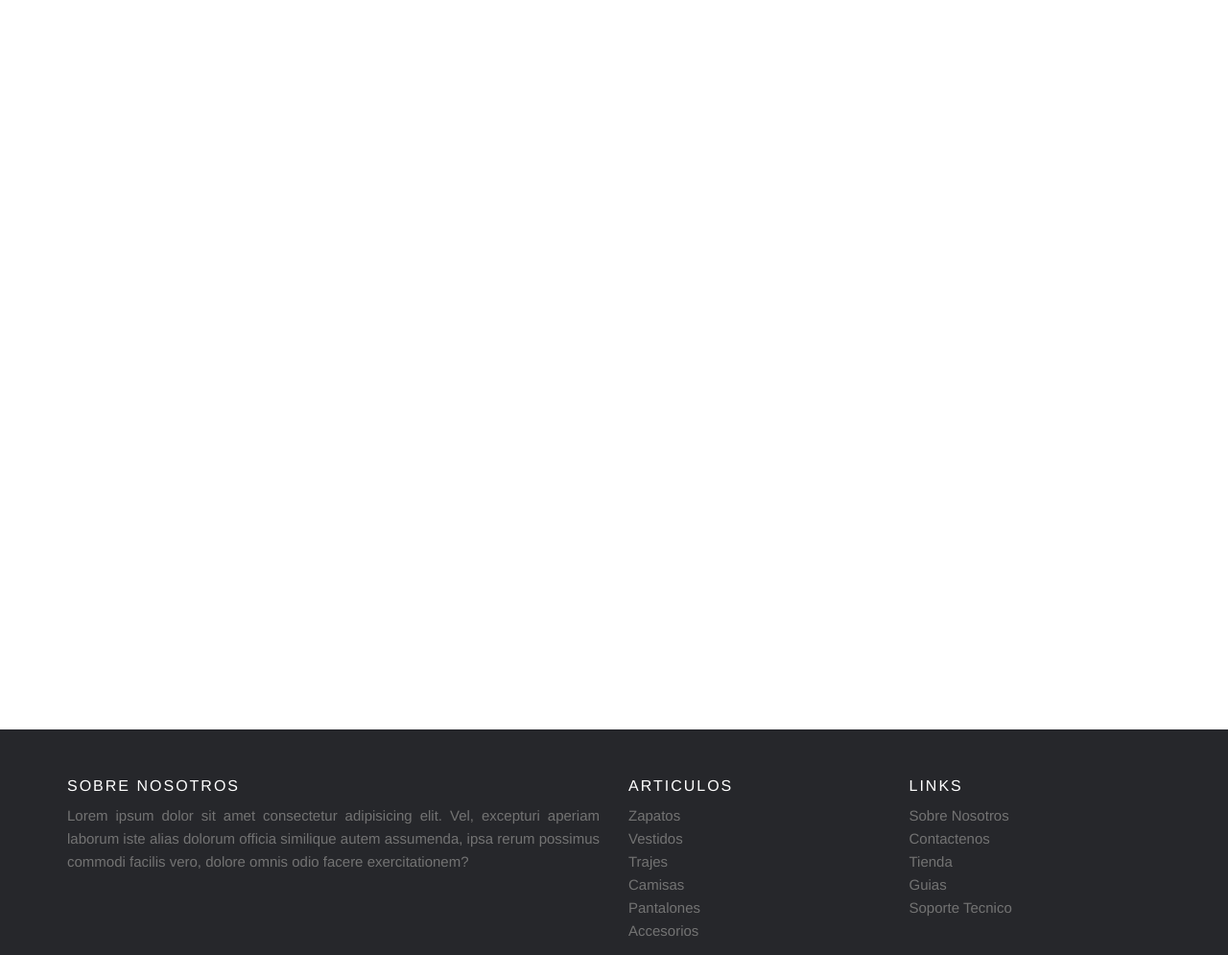
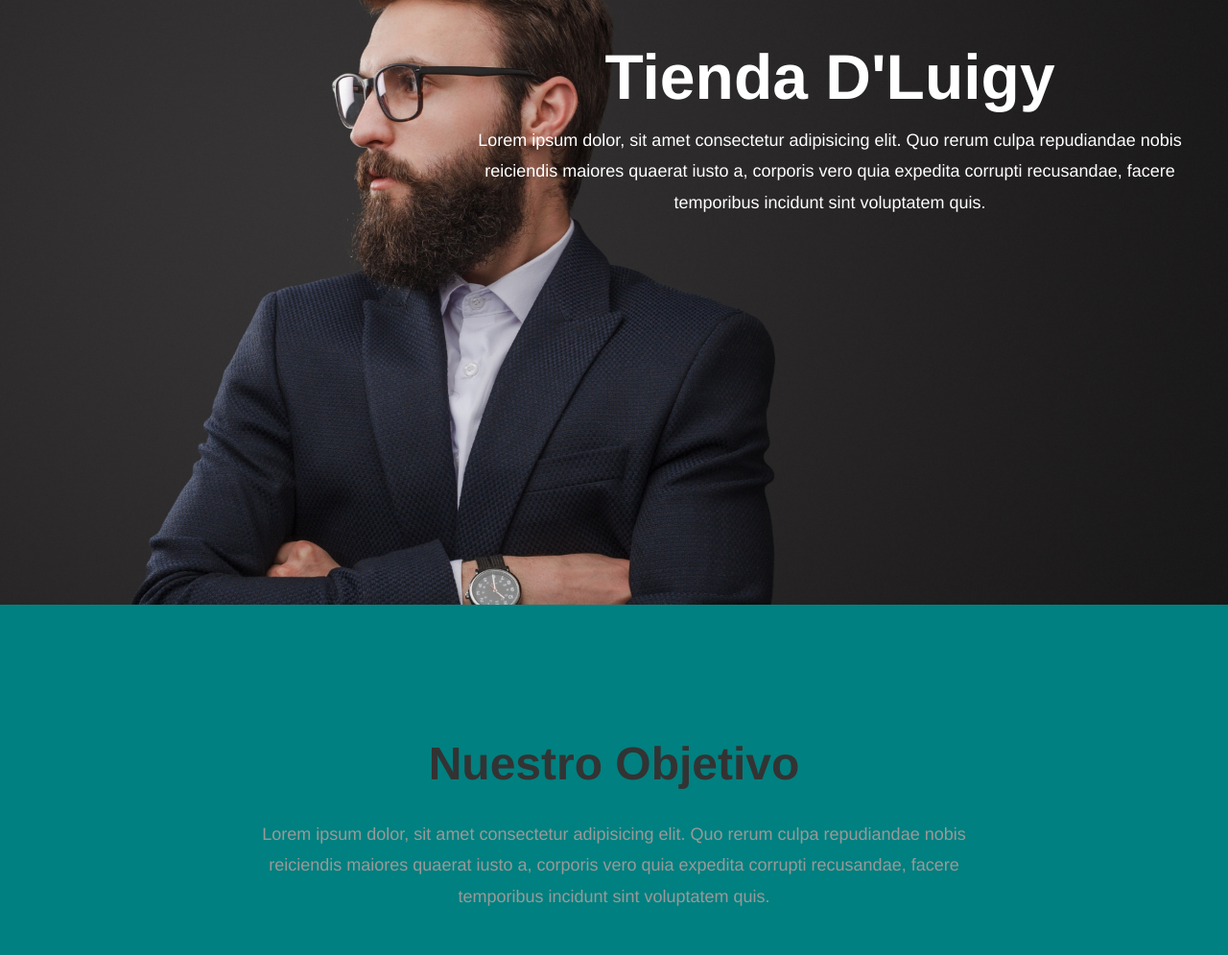
Before and after one commit to Jhonatan1125/D-luigy, a plain HTML site: page Index.html in a window 1280 px wide. Shown: the part 120-1115 px from the top of the page at 96% size. Drawn offline with Linux system fonts and the light colour scheme.

Commit message:
Se le agrega contenido a la pagina de inicio

```diff
--- a/Estilo.css
+++ b/Estilo.css
@@ -12,8 +12,8 @@
   /*Color de el menu*/
   background-color: rgb(172, 172, 172);
   /*Color del borde superior e inferior del menu*/
-    border-top: 3px solid red;
-    border-bottom: 3px solid red;
+  border-top: 2px solid red;
+  border-bottom: 2px solid red;
 }
 
 .dropdown:hover>.dropdown-menu{
@@ -59,16 +59,64 @@
 /////
 /////
 */
-
 body{
-    padding-top: 80px;
+  padding-top: 50px;
   background: #FFF;
 }
 
-.main{
-  width: 1200px;
-  height: 800px;
+h1{font-size: 66px; font-weight: 600; line-height: 80px;}
+h2{font-size: 48px; margin-bottom: 30px;}
+
+p{
+  font-size: 18px;
+  color: #999999;
+  line-height: 1.8;
+  margin-bottom: 0;
 }
+
+section{
+  padding: 120px 0;
+}
+
+#objetivo{
+  background-color: teal;
+}
+
+#trabajamos{
+  background-color: thistle;
+}
+
+#contactenos{
+  background-color: tomato;
+}
+#inicio{
+  background-image: url('imagenes/Body/Fondo.jpg');
+  background-size: cover;
+  padding-top: 90px;
+  min-height: 700px;
+  color: white;
+}
+
+#inicio p{
+  color: white;
+}
+
+
+.contenido-inicio{
+  max-width: 800px;
+  /*top - right - bottom - lef*/
+  margin: auto;
+  text-align: center;
+  float: right;
+}
+
+.contenido-central{
+  max-width: 800px;
+  /*top - right - bottom - lef*/
+  margin: auto;
+  text-align: center;
+}
+
 
 /*
 /////
--- a/Index.html
+++ b/Index.html
@@ -6,7 +6,7 @@
     <title>D'Luigy</title>
     <link rel="stylesheet" href="css/bootstrap.min.css">
     <link rel="stylesheet" href="estilo.css">
-    <link rel="shortcut icon" type="image/x-icon" href="Imagenes/Body/Logo-pagina-ico.ico">
+    <link rel="shortcut icon" type="ico" href="Imagenes/Body/Logo-pagina-ico.ico">
 </head>
 <body>
 <!--INICIO DEL MENU-->
@@ -29,9 +29,9 @@
                         <ul class="nav navbar-nav navbar-right">
                             <li class="dropdown"><a href="#" class="dropdown-toggle" data-toggle="dropdown" role="button" style="color: black;">Quienes Somos</a>
                                 <ul class="dropdown-menu">
-                                    <li><a href="#">Nuestro Objetivo</a></li>
-                                    <li><a href="#">Como Trabajamos</a></li>
-                                    <li><a href="#">Contactenos</a></li>
+                                    <li><a href="#objetivo">Nuestro Objetivo</a></li>
+                                    <li><a href="#trabajamos">Como Trabajamos</a></li>
+                                    <li><a href="#contactenos">Contactenos</a></li>
                                 </ul>
                             </li>
                             <li class="dropdown"><a href="#" class="dropdown-toggle" data-toggle="dropdown" role="button" style="color: black;">Mundo D'Luigy</a>
@@ -66,13 +66,43 @@
     <!--FIN DEL MENU-->
 
     <!--INICIO DEL CUERPO-->
-    <div class="main">
-    </div>
+    <section id="inicio">
+      <div class="container-fluid">
+        <div class="contenido-inicio">
+        <h1>Tienda D'Luigy</h1>
+        <p>Lorem ipsum dolor, sit amet consectetur adipisicing elit. Quo rerum culpa repudiandae nobis reiciendis maiores quaerat iusto a, corporis vero quia expedita corrupti recusandae, facere temporibus incidunt sint voluptatem quis.</p>
+        </div>
+      </div>
+    </section>
+    <section id="objetivo">
+      <div class="container-fluid">
+        <div class="contenido-central">
+        <h2> <b>Nuestro Objetivo</b></h2>
+        <p>Lorem ipsum dolor, sit amet consectetur adipisicing elit. Quo rerum culpa repudiandae nobis reiciendis maiores quaerat iusto a, corporis vero quia expedita corrupti recusandae, facere temporibus incidunt sint voluptatem quis.</p>
+        </div>
+      </div>
+    </section>
+    <section id="trabajamos">
+      <div class="container-fluid">
+        <div class="contenido-central">
+        <h1>Tienda D'Luigy</h1>
+        <p>Lorem ipsum dolor, sit amet consectetur adipisicing elit. Quo rerum culpa repudiandae nobis reiciendis maiores quaerat iusto a, corporis vero quia expedita corrupti recusandae, facere temporibus incidunt sint voluptatem quis.</p>
+        </div>
+      </div>
+    </section>
+    <section id="contactenos">
+      <div class="container-fluid">
+        <div class="contenido-central">
+        <h1>Tienda D'Luigy</h1>
+        <p>Lorem ipsum dolor, sit amet consectetur adipisicing elit. Quo rerum culpa repudiandae nobis reiciendis maiores quaerat iusto a, corporis vero quia expedita corrupti recusandae, facere temporibus incidunt sint voluptatem quis.</p>
+        </div>
+      </div>
+    </section>
     <!--FIN DEL CUERPO-->
 
     <!--INICIO DEL FOOTER-->
-    <footer class="site-footer">
-      <div class="container">
+   <footer class="site-footer">
+      <div class="container-fluid">
         <div class="row">
           <div class="col-sm-12 col-md-6">
             <h6>Sobre Nosotros</h6>
@@ -118,7 +148,7 @@
           </div>
         </div>
       </div>
-</footer>
+   </footer>
     <!--FIN DEL FOOTER-->
 
     <script src="js/jquery.js"></script>
```
Also changed, not shown: Imagenes/Body/Fondo.jpg (added). Lines whose indentation alone changed are shown as unchanged.
